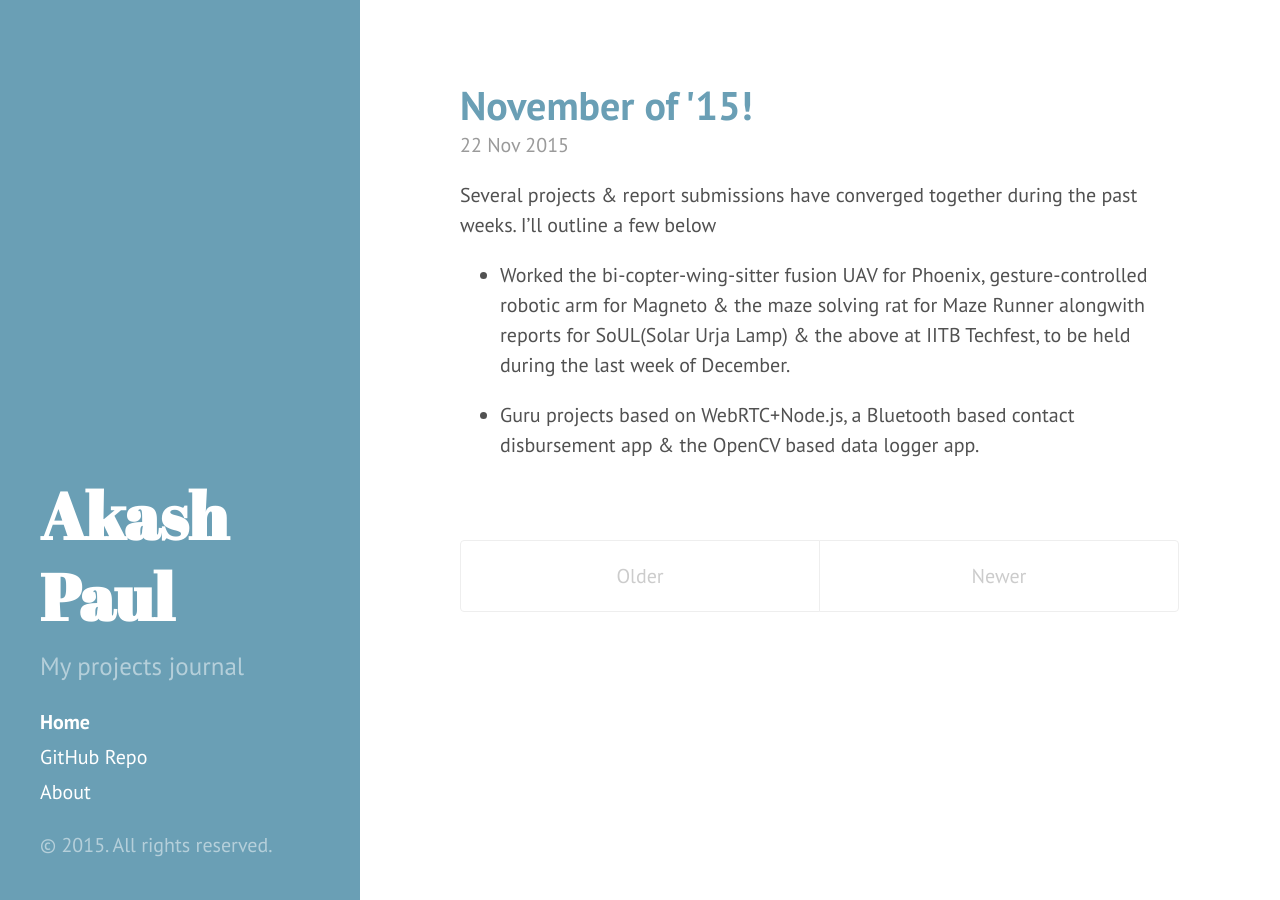
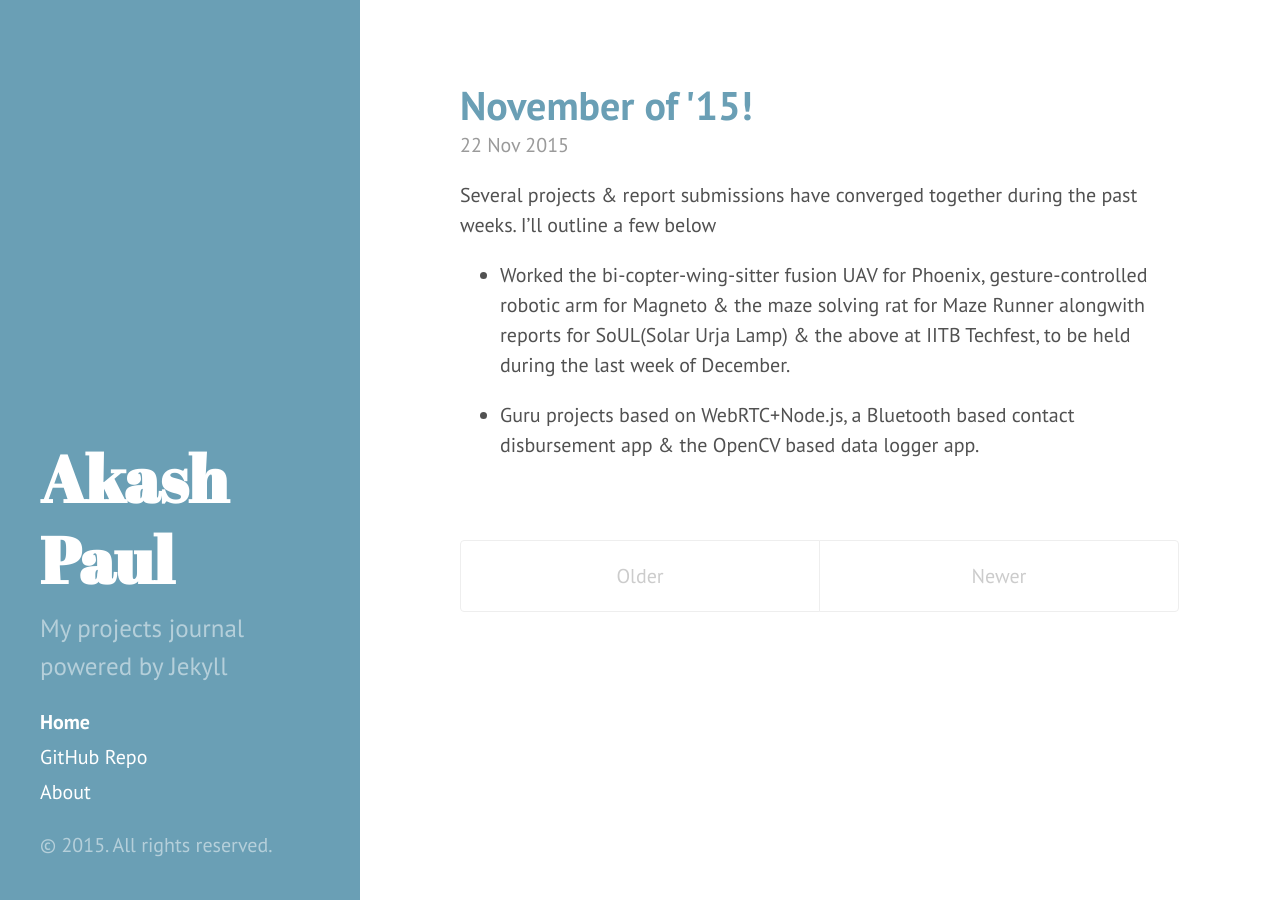
Before and after one commit to iakashpaul/iakashpaul.github.io, a Jekyll site: the page built from index.html, in a window 1280 px wide. Built offline with Jekyll 4.4.1, drawn with Linux system fonts in a browser that asks for light colours; Markdown is read by kramdown in place of the engine named in the settings; the list of posts is cut into pages by our own code.

Commit message:
updated description

```diff
--- a/_config.yml
+++ b/_config.yml
@@ -9,7 +9,7 @@ relative_permalinks: true
 # Setup
 title:            Akash Paul
 tagline:          'CZZ'
-description:      'My projects journal'
+description:      'My projects journal powered by Jekyll'
 url:              https://iakashpaul.github.io
 baseurl:          /
 
```
